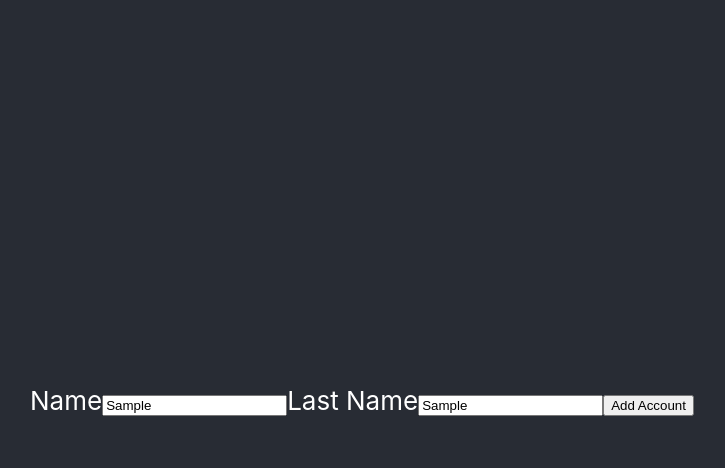
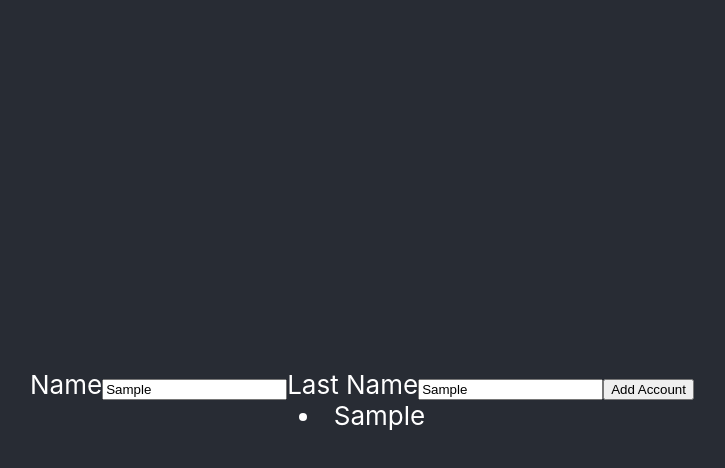
Before and after one commit to JurgitaE/bank-v1, a React (Create React App) app: page / in a window 1280 px wide. Both pictures are taken after typing "Sample", "Sample" into the empty fields and a click on the button "Add Account". Shown: the top 468 px of the page, without its empty margins (278-1003 px from the left). Built offline with nearby package versions, Linux system fonts and the light colour scheme.

Commit message:
generate array

```diff
--- a/src/App.jsx
+++ b/src/App.jsx
@@ -1,11 +1,23 @@
+import { useState } from 'react';
 import './App.css';
 import AddNewAcccount from './Components/AddNewAccount';
 
 function App() {
+    const [account, setAccount] = useState([]);
+
+    const accountListGenerator = (name, lastName) => {
+        setAccount(acc => [...acc, { name, lastName, id: Math.random() }]);
+    };
+
     return (
         <div className="App">
             <header className="App-header">
-                <AddNewAcccount />
+                <AddNewAcccount accountListGenerator={accountListGenerator} />
+                {account.map(acc => (
+                    <li key={acc.id}>
+                        {acc.name} {acc.lastName}
+                    </li>
+                ))}
             </header>
         </div>
     );
--- a/src/Components/AddNewAccount.jsx
+++ b/src/Components/AddNewAccount.jsx
@@ -1,6 +1,6 @@
 import { useState } from 'react';
 
-const AddNewAcccount = () => {
+const AddNewAcccount = ({ accountListGenerator }) => {
     const [name, setName] = useState('');
     const [lastName, setLastName] = useState('');
 
@@ -14,6 +14,7 @@ const AddNewAcccount = () => {
 
     const submitHandler = e => {
         e.preventDefault();
+        accountListGenerator(name, lastName);
     };
 
     return (
```
